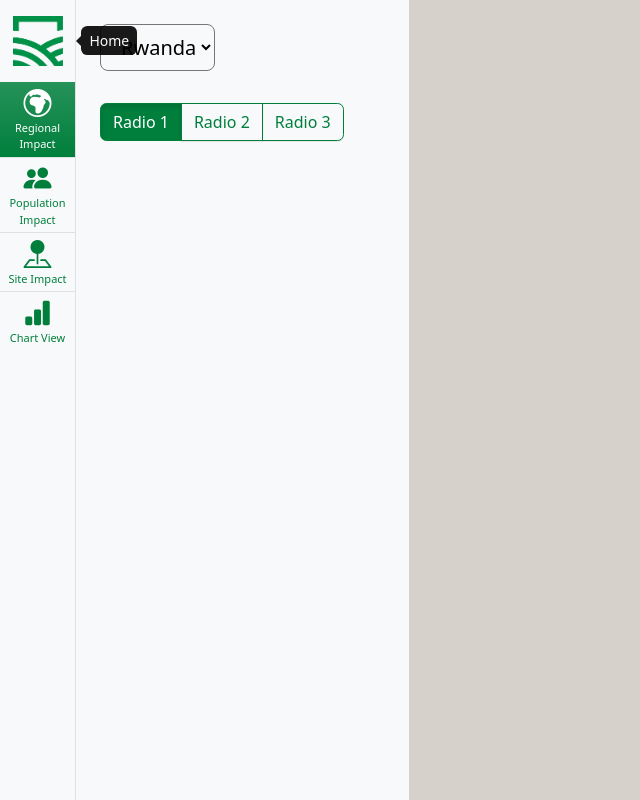
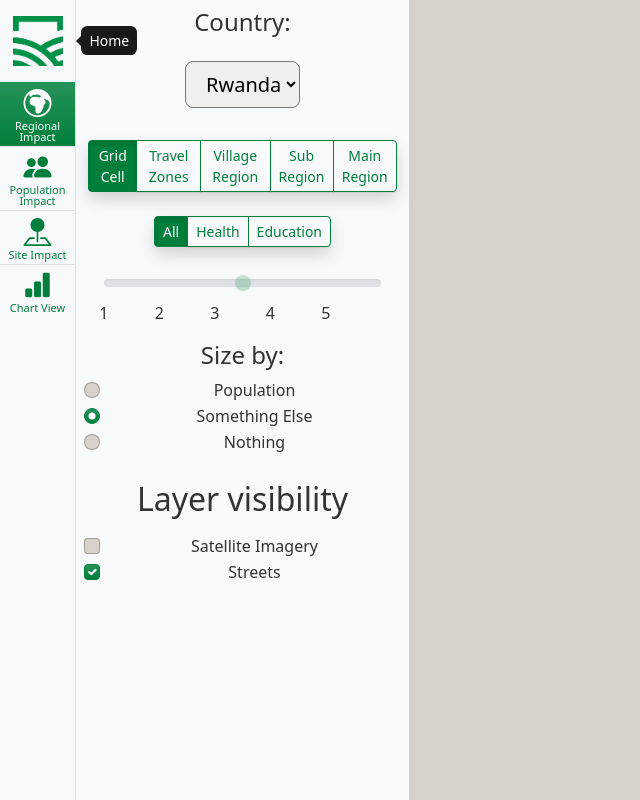
Before and after one commit to bridgestoprosperity/fika-map, a website built with Vite: page map/src/index.html in a window 1280 px wide. Shown: the whole page, without its empty margins (0-640 px from the left). Built offline with nearby package versions, Linux system fonts and the light colour scheme; what mapbox-gl would draw is missing.

Commit message:
more ui updates
relates to #25

```diff
--- a/map/src/index.html
+++ b/map/src/index.html
@@ -15,68 +15,117 @@
         <li class="nav-item pt-0">
           <a href="#" class="nav-link active pt-1 pb-1 border-bottom rounded-0" aria-current="page" title="Region View" data-bs-toggle="tooltip" data-bs-placement="right" style="max-width: 75; padding-left: 0px; padding-right: 0">
             <i class="h3 bi bi-globe-europe-africa"></i>
-            <p class="icon-title">Regional Impact</p>
+            <p class="icon-title lh-1">Regional Impact</p>
           </a>
         </li>
         <li>
           <a href="#" class="nav-link pt-1 pb-1 border-bottom rounded-0" title="Population View" data-bs-toggle="tooltip" data-bs-placement="right" style="max-width: 75; padding-left: 0px; padding-right: 0">
             <i class="h3 bi bi-people-fill"></i>
-            <p class="icon-title">Population Impact</p>
+            <p class="icon-title lh-1">Population Impact</p>
           </a>
         </li>
         <li>
           <a href="#" class="nav-link pt-1 pb-1 border-bottom rounded-0" title="Site View" data-bs-toggle="tooltip" data-bs-placement="right" style="max-width: 75; padding-left: 0px; padding-right: 0">
             <i class="h3 bi bi-pin-map-fill"></i>
-            <p class="icon-title">Site Impact</p>
+            <p class="icon-title lh-1">Site Impact</p>
           </a>
         </li>
         <li>
           <a href="#" class="nav-link pt-1 pb-1 rounded-0" title="Chart View" data-bs-toggle="tooltip" data-bs-placement="right" style="max-width: 75; padding-left: 0px; padding-right: 0">
             <i class="h3 bi bi-bar-chart-fill"></i>
-            <p class="icon-title">Chart View</p>
+            <p class="icon-title lh-1">Chart View</p>
           </a>
         </li>
       </ul>
-      <!-- <div class="dropdown border-top">
-        <a href="#" class="d-flex align-items-center justify-content-center p-3 link-dark text-decoration-none dropdown-toggle" data-bs-toggle="dropdown" aria-expanded="false">
-          <img src="https://github.com/mdo.png" alt="mdo" width="24" height="24" class="rounded-circle" />
-        </a>
-        <ul class="dropdown-menu text-small shadow">
-          <li><a class="dropdown-item" href="#">New project...</a></li>
-          <li><a class="dropdown-item" href="#">Settings</a></li>
-          <li><a class="dropdown-item" href="#">Profile</a></li>
-          <li><hr class="dropdown-divider" /></li>
-          <li><a class="dropdown-item" href="#">Sign out</a></li>
-        </ul>
-      </div> -->
     </div>
     <!-- add a bootstrap vertical divider -->
     <span class="border-end border-1"></span>
 
     <!-- <div class="b-example-divider b-example-vr"></div> -->
-    <div class="map-menu col-9 bg-light d-block align-items-start justify-content-center py-2 px-2" style="width: 333px">
+
+    <form class="map-menu col-9 bg-light d-block align-items-center text-center justify-content-center py-2 px-2" style="width: 333px">
       <!-- <h1 class="text-center">Rwanda</h1> -->
       <!-- bootstrap large button that is centered in div -->
       <div>
-        <select class="country-select form-select-lg my-3 mx-3 bg-light" aria-label=".form-select-lg example">
-          <option selected>Rwanda</option>
+        <h4>Country:</h4>
+        <select class="country-select form-select-lg my-3 mx-3" aria-label=".form-select-lg example">
+          <option value="0" selected>Rwanda</option>
           <option value="1">Ethiopia</option>
           <option value="2">Uganda</option>
           <option value="3">Zambia</option>
         </select>
       </div>
 
-      <div class="btn-group my-3 mx-3" role="group" aria-label="Basic radio toggle button group">
-        <input type="radio" class="btn-check" name="btnradio" id="btnradio1" autocomplete="off" checked />
-        <label class="btn btn-outline-primary" for="btnradio1">Radio 1</label>
+      <div class="btn-group my-3 mx-1 btn-group-sm shadow" role="group" aria-label="Basic radio toggle button group">
+        <input type="radio" class="btn-check" name="reg-radio" id="grid-radio" autocomplete="off" checked />
+        <label class="btn btn-outline-primary" for="grid-radio">Grid Cell</label>
 
-        <input type="radio" class="btn-check" name="btnradio" id="btnradio2" autocomplete="off" />
-        <label class="btn btn-outline-primary" for="btnradio2">Radio 2</label>
+        <input type="radio" class="btn-check" name="reg-radio" id="tz-radio" autocomplete="off" />
+        <label class="btn btn-outline-primary" for="tz-radio">Travel Zones</label>
 
-        <input type="radio" class="btn-check" name="btnradio" id="btnradio3" autocomplete="off" />
-        <label class="btn btn-outline-primary" for="btnradio3">Radio 3</label>
+        <input type="radio" class="btn-check" name="reg-radio" id="vil-radio" autocomplete="off" />
+        <label class="btn btn-outline-primary" for="vil-radio">Village Region</label>
+
+        <input type="radio" class="btn-check" name="reg-radio" id="subreg-radio" autocomplete="off" />
+        <label class="btn btn-outline-primary" for="subreg-radio">Sub Region</label>
+
+        <input type="radio" class="btn-check" name="reg-radio" id="reg-radio" autocomplete="off" />
+        <label class="btn btn-outline-primary" for="reg-radio">Main Region</label>
+        <!-- add a bootstrap range slider with tick marks labeled 1, 2, 3, 4, 5 -->
       </div>
-    </div>
+
+      <div class="category-group btn-group my-2 mx-1 btn-group-sm shadow" role="group" aria-label="Basic radio toggle button group">
+        <input type="radio" class="btn-check" name="btnradio" id="all-radio" autocomplete="off" checked />
+        <label class="btn btn-outline-primary" for="all-radio">All</label>
+
+        <input type="radio" class="btn-check" name="btnradio" id="health-radio" autocomplete="off" />
+        <label class="btn btn-outline-primary" for="health-radio">Health</label>
+
+        <input type="radio" class="btn-check" name="btnradio" id="edu-radio" autocomplete="off" />
+        <label class="btn btn-outline-primary" for="edu-radio">Education</label>
+        <!-- add a bootstrap range slider with tick marks labeled 1, 2, 3, 4, 5 -->
+      </div>
+      <!-- add a boostrap range slider between 1-5 with steps every 1 -->
+      <div class="my-3 mx-1">
+        <input type="range" class="form-range px-3" min="1" max="5" step="1" id="customRange3" />
+        <!-- add labels to each step and align these labels where the slider stops-->
+
+        <div class="row">
+          <div class="col-2">1</div>
+          <div class="col-2">2</div>
+          <div class="col-2">3</div>
+          <div class="col-2">4</div>
+          <div class="col-2">5</div>
+        </div>
+      </div>
+      <h4>Size by:</h4>
+      <div class="pb-4">
+        <div class="form-check">
+          <input class="form-check-input" type="radio" name="size-menu" id="pop-radio" />
+          <label class="form-check-label" for="pop-radio"> Population </label>
+        </div>
+        <div class="form-check">
+          <input class="form-check-input" type="radio" name="size-menu" id="extra-radio" checked />
+          <label class="form-check-label" for="flexRadioDefault2"> Something Else </label>
+        </div>
+        <div class="form-check">
+          <input class="form-check-input" type="radio" name="size-menu" id="nothing-radio" />
+          <label class="form-check-label" for="nothing-radio"> Nothing </label>
+        </div>
+      </div>
+
+      <h2>Layer visibility</h2>
+      <div class="py-2">
+        <div class="form-check">
+          <input class="form-check-input" type="checkbox" value="satellite" id="satellite" />
+          <label class="form-check-label" for="streets"> Satellite Imagery </label>
+        </div>
+        <div class="form-check">
+          <input class="form-check-input" type="checkbox" value="streets" id="streets" checked />
+          <label class="form-check-label" for="streets"> Streets </label>
+        </div>
+      </div>
+    </form>
     <!-- create a div that takes up all room on page not covered by the map-meun -->
     <div class="col-12 col-md-9 col-xl-10 pl-md-5 bd-content" id="map"></div>
     <!-- add a bootstrap slider  -->
--- a/map/src/scss/styles.scss
+++ b/map/src/scss/styles.scss
@@ -92,3 +92,24 @@ body {
     align-items: center;
     justify-content: center;
   }
+
+  icon-title.active{
+    color:#fff;
+  }
+  .slider {
+    position: relative;
+    width: 100%;
+  }
+  .slider-tick-marks {
+    position: absolute;
+    top: 0;
+    bottom: 0;
+    width: 100%;
+    display: flex;
+  }
+
+  .slider-tick-mark {
+    position: relative;
+    flex: 1;
+    text-align: center;
+  }
```
